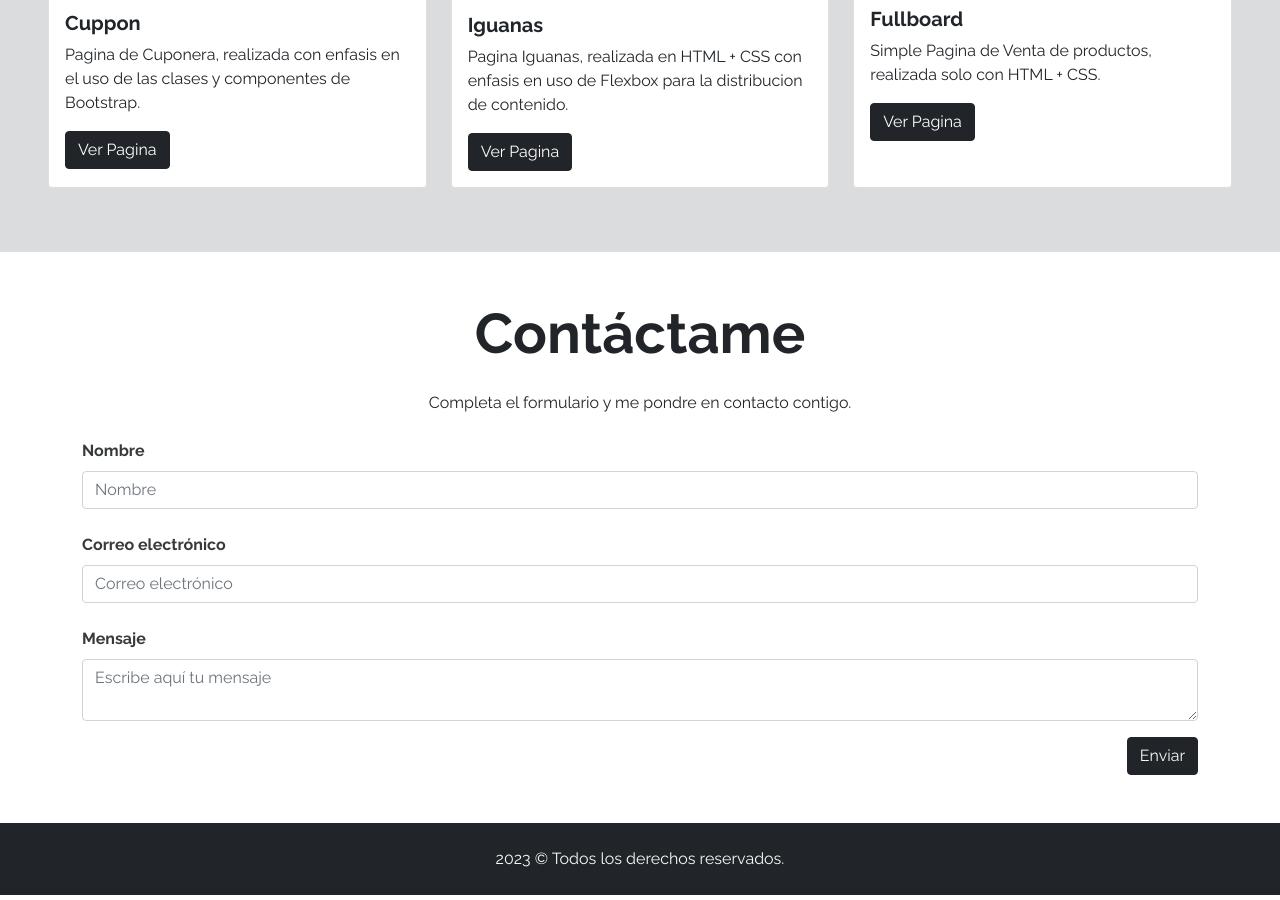
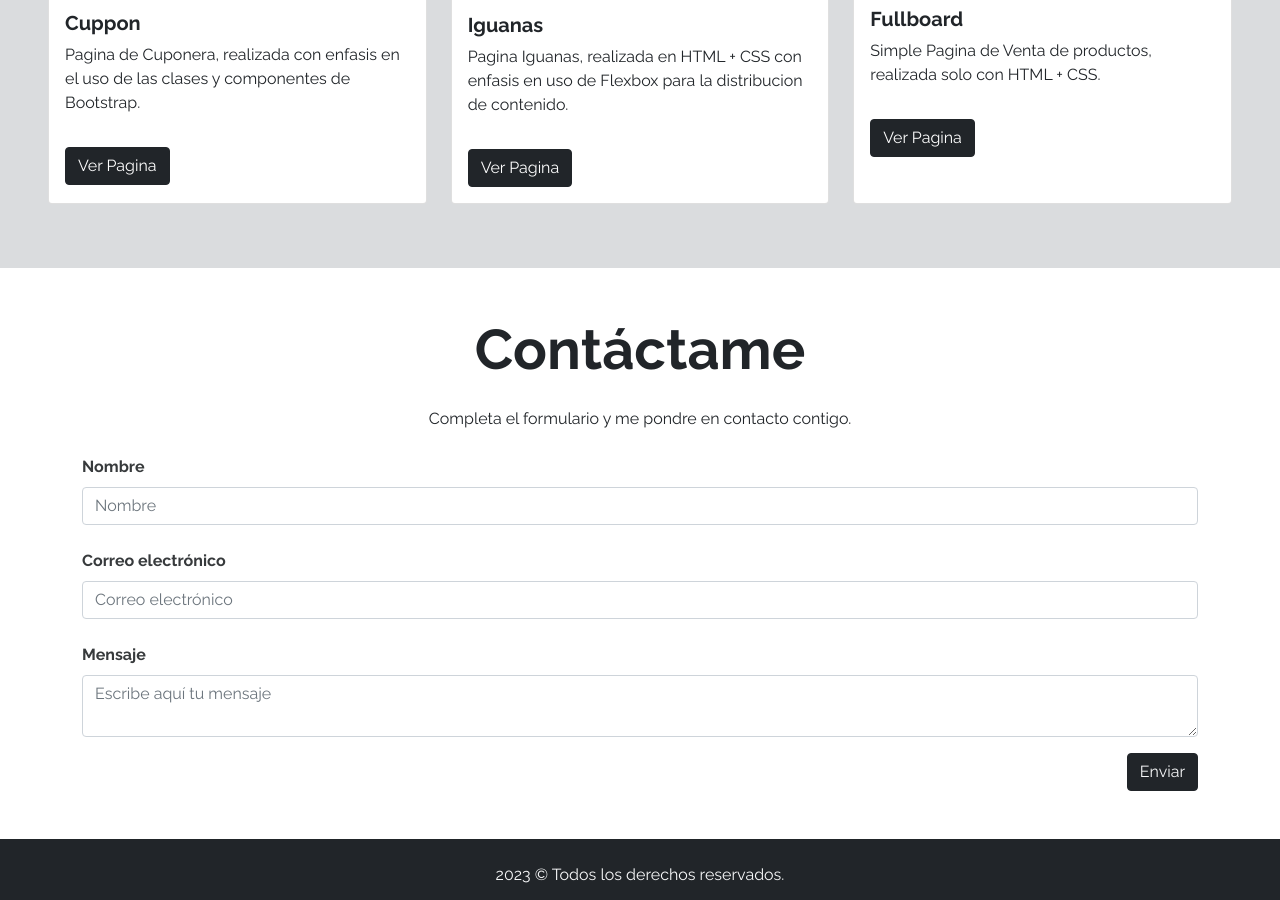
Before and after one commit to rimar-basaa/rimar-basaa.github.io, a plain HTML site: page index.html in a window 1280 px wide. Shown: the part 2064-2964 px from the top of the page. Drawn offline with nearby package versions, Linux system fonts and the light colour scheme.

Commit message:
ajuste posicion de botones de tarjeta

```diff
--- a/index.html
+++ b/index.html
@@ -47,8 +47,8 @@
                         Forkeados
                         </a>
                         <ul class="dropdown-menu" aria-labelledby="navbarDropdown">
-                          <li><a class="dropdown-item" href="#">Fork uno</a></li>
-                          <li><a class="dropdown-item" href="#">Fork dos</a></li>
+                          <li><a class="dropdown-item" href="#" target="_blank">Fork uno</a></li>
+                          <li><a class="dropdown-item" href="#" target="_blank">Fork dos</a></li>
                         </ul>
                     </li>
                 </ul>
@@ -122,7 +122,7 @@
                         <p class="card-text">
                             Pagina de Cuponera, realizada con enfasis en el uso de las clases y componentes de Bootstrap.
                         </p>
-                        <a class="btn btn-dark" href="https://rimar-basaa.github.io/cuppon/" target="_blank" role="button">Ver Pagina</a>
+                        <a class="btn btn-dark mt-3" href="https://rimar-basaa.github.io/cuppon/" target="_blank" role="button">Ver Pagina</a>
                     </div>
                 </div>
             </div>
@@ -136,7 +136,7 @@
                         <p class="card-text">
                             Pagina Iguanas, realizada en HTML + CSS con enfasis en uso de Flexbox para la distribucion de contenido.
                         </p>
-                        <a class="btn btn-dark" href="https://rimar-basaa.github.io/iguanas/" target="_blank" role="button">Ver Pagina</a>
+                        <a class="btn btn-dark mt-3" href="https://rimar-basaa.github.io/iguanas/" target="_blank" role="button">Ver Pagina</a>
                     </div>
                 </div>
             </div>
@@ -150,7 +150,7 @@
                         <p class="card-text">
                             Simple Pagina de Venta de productos, realizada solo con HTML + CSS.
                         </p>
-                        <a class="btn btn-dark" href="https://rimar-basaa.github.io/fullboard/" target="_blank" role="button">Ver Pagina</a>
+                        <a class="btn btn-dark mt-3" href="https://rimar-basaa.github.io/fullboard/" target="_blank" role="button">Ver Pagina</a>
                     </div>
                 </div>
             </div>
```
